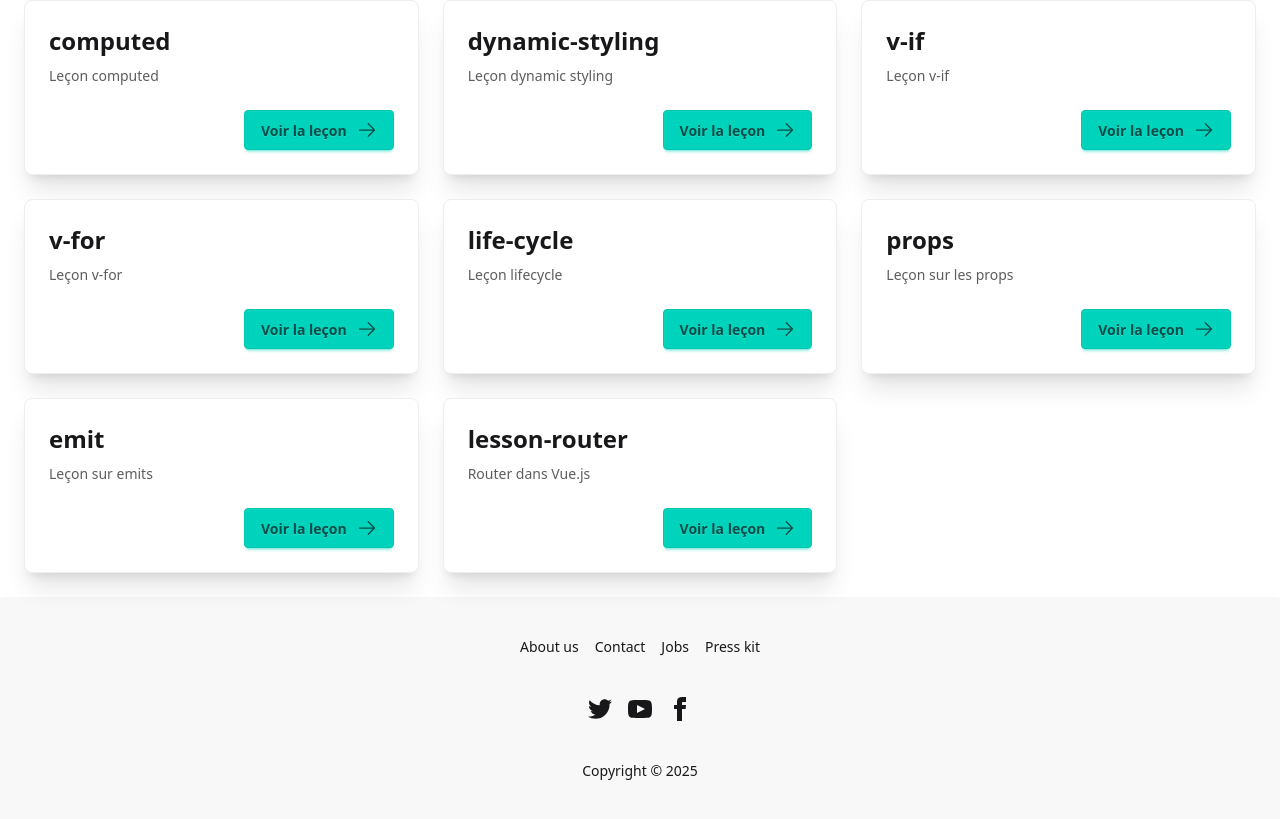
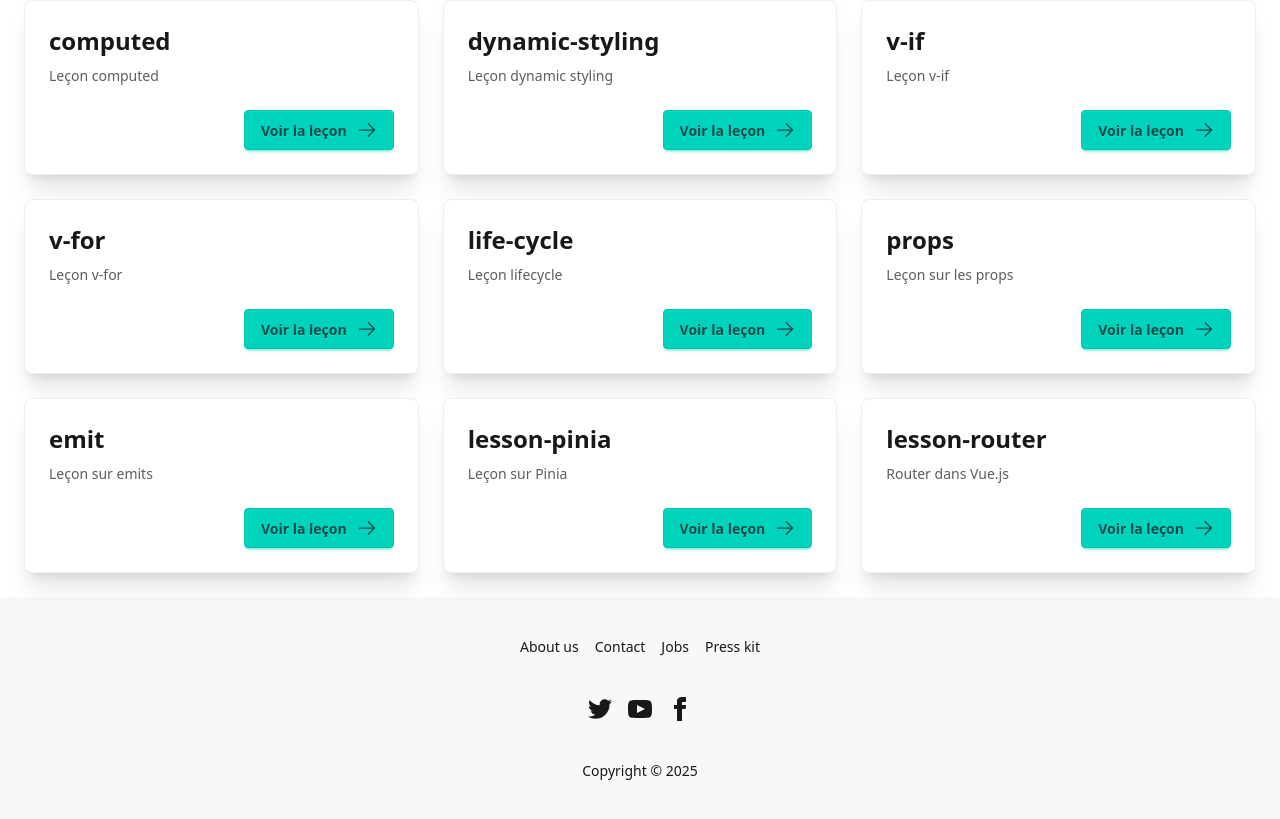
Before and after one commit to Naerys404/VueCheatSheet, a Vue app: page /lessons in a window 1280 px wide. Shown: the part 559-1378 px from the top of the page. Built offline with nearby package versions, Linux system fonts and the light colour scheme.

Commit message:
add pinia lesson

```diff
--- a/src/router/index.js
+++ b/src/router/index.js
@@ -241,6 +241,14 @@ const router = createRouter({
             component: () => import('../views/lessons/lesson-emit.vue')
         },
         {
+            path: '/lesson-pinia',
+            name: 'lesson-pinia',
+             meta: {
+                description: 'Leçon sur Pinia'
+            },
+            component: () => import('../views/lessons/lesson-lib-pinia.vue')
+        },
+        {
             path: '/:pathMatch(.*)*',
             name: 'not-found',
             meta: {
```
